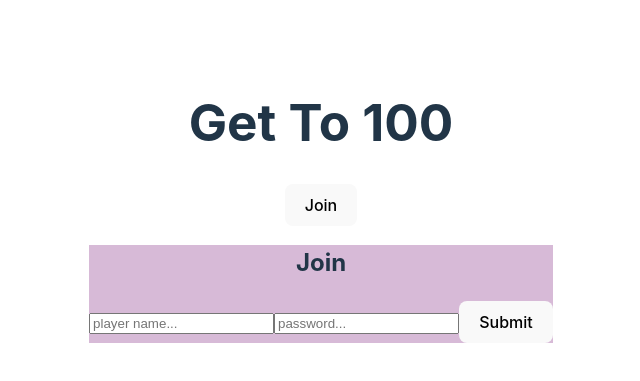
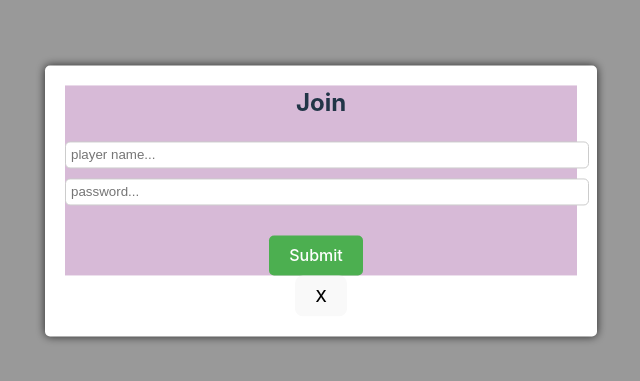
Before and after one commit to ori-eph/getTo100, a React (Vite) app in the folder GetTo100/: page / in a window 1280 px wide. Shown: the part 199-580 px from the top of the page, without its empty margins (319-959 px from the left). Built offline with nearby package versions, Linux system fonts and the light colour scheme.

Commit message:
close btn to join

```diff
--- a/GetTo100/src/components/Join.jsx
+++ b/GetTo100/src/components/Join.jsx
@@ -12,6 +12,8 @@
   }
 
   return (
+    <div className="popup">
+      <div className="popup-inner">
         <form className="join-form" onSubmit={submitForm}>
           <h2>Join</h2>
           <input
@@ -32,6 +34,9 @@
           />
           <button type="submit">Submit</button>
         </form>
+        <button onClick={props.toggle}>X</button>
+      </div>
+    </div>
   );
 }
 
--- a/GetTo100/src/css/Join.css
+++ b/GetTo100/src/css/Join.css
@@ -1,3 +1,88 @@
 .join-form {
   background-color: rgb(215, 186, 215);
 }
+
+.popup {
+  position: fixed;
+  z-index: 1;
+  left: 0;
+  top: 0;
+  width: 100%;
+  height: 100%;
+  overflow: auto;
+  background-color: rgba(0, 0, 0, 0.4);
+}
+
+.popup-inner {
+  background-color: white;
+  position: absolute;
+  left: 50%;
+  top: 50%;
+  transform: translate(-50%, -50%);
+  padding: 20px;
+  border-radius: 5px;
+  box-shadow: 0px 0px 10px 0px rgba(0, 0, 0, 0.75);
+  width: 40%;
+}
+
+.popup-inner h2 {
+  margin-top: 0;
+}
+
+.popup-inner label {
+  display: block;
+  margin-bottom: 10px;
+}
+
+.popup-inner input {
+  width: 100%;
+  padding: 5px;
+  border-radius: 5px;
+  border: 1px solid #ccc;
+  margin-bottom: 10px;
+}
+
+.popup-inner button[type="submit"],
+.popup-inner button[type="button"] {
+  background-color: #4caf50;
+  color: white;
+  border: none;
+  padding: 10px 20px;
+  text-align: center;
+  text-decoration: none;
+  display: inline-block;
+  font-size: 16px;
+  margin-right: 10px;
+  cursor: pointer;
+  border-radius: 5px;
+}
+
+.popup-inner button[type="submit"]:hover,
+.popup-inner button[type="button"]:hover {
+  background-color: #45a049;
+}
+
+.popup-inner button[type="submit"] {
+  margin-top: 20px;
+}
+
+.popup-inner button[type="button"] {
+  margin-top: 20px;
+  background-color: #f44336;
+}
+
+.popup-inner button[type="button"]:hover {
+  background-color: #da190b;
+}
+
+.popup-inner button[type="submit"]:disabled {
+  background-color: #bfbfbf;
+  color: #ffffff;
+  cursor: not-allowed;
+}
+
+.popup-inner button[type="button"]:disabled {
+  background-color: #bfbfbf;
+  color: #ffffff;
+  cursor: not-allowed;
+}
```
Lines whose indentation alone changed are shown as unchanged.
